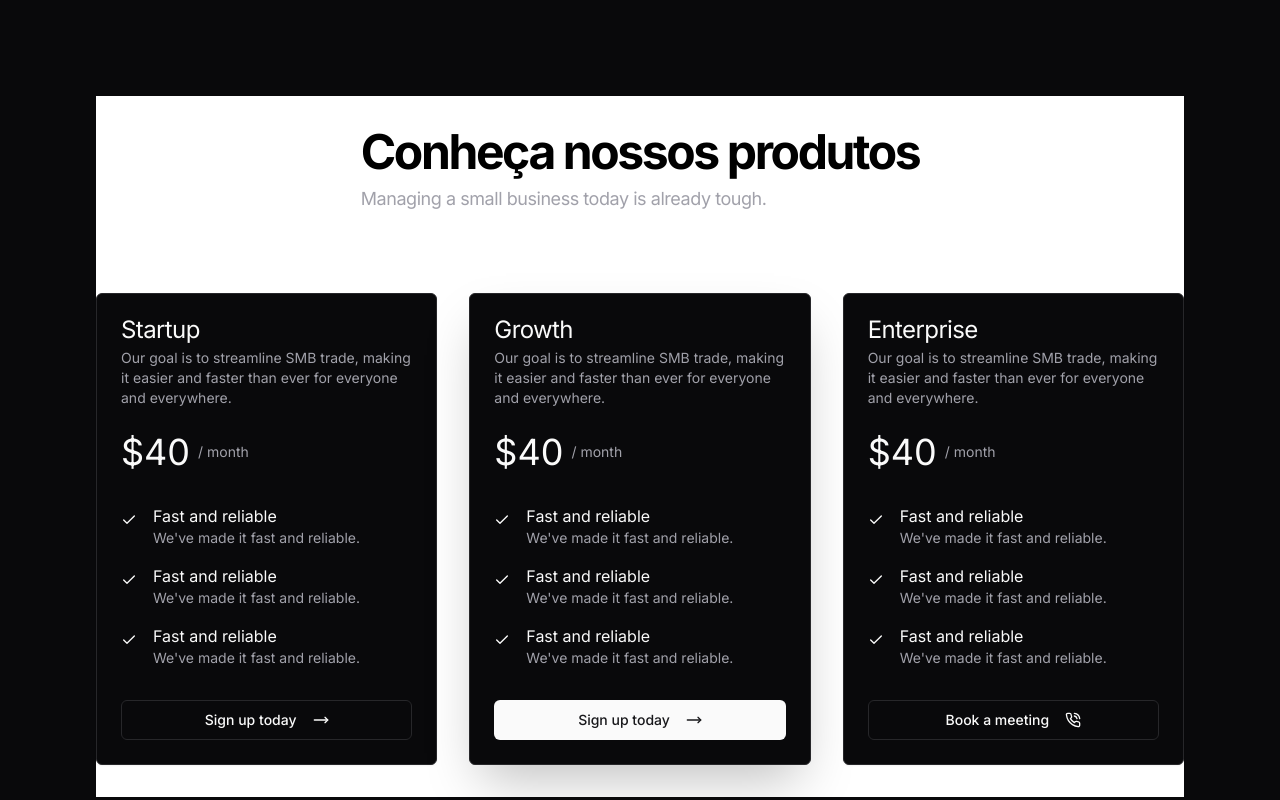
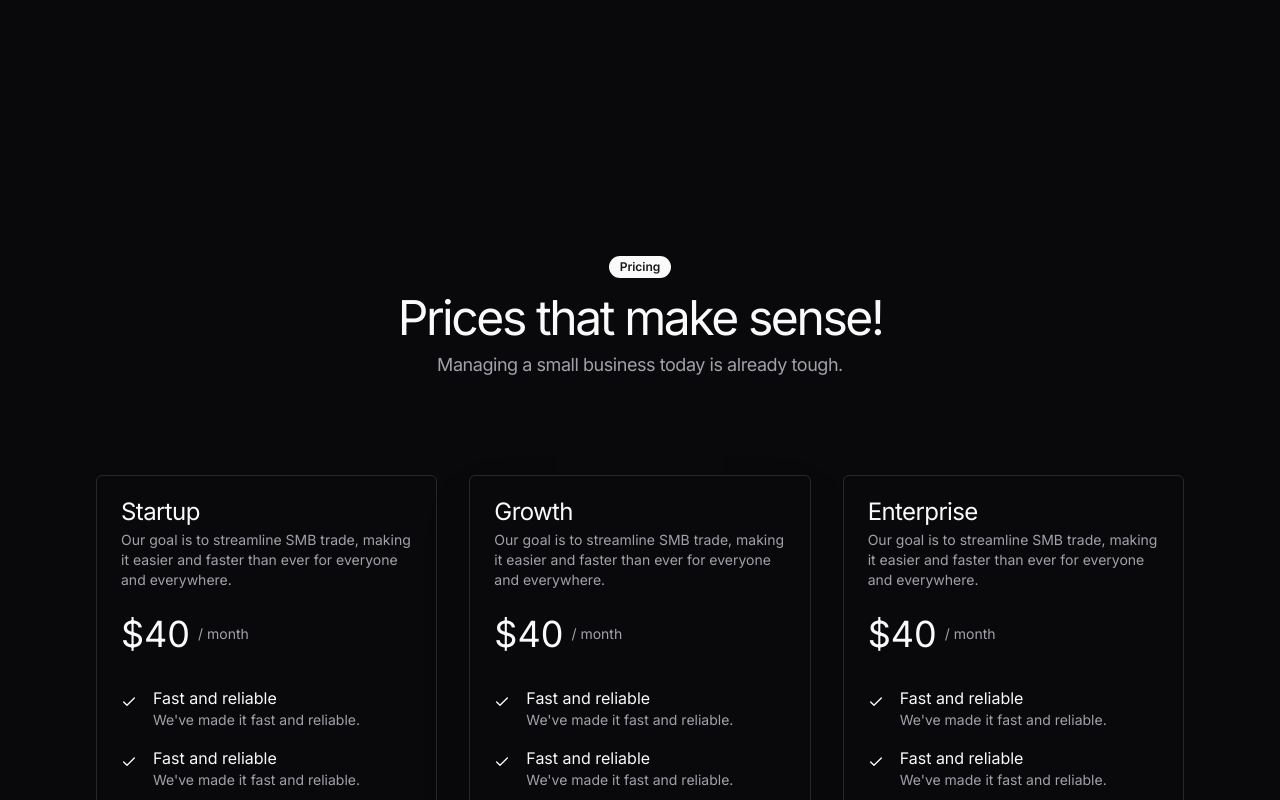
Before and after one commit to landinglabs/landing_page, a Next.js app: page /landingpages in a window 1280 px wide. Shown: the top 800 px of the page. Built offline with nearby package versions, Linux system fonts and the light colour scheme.

Commit message:
fix: remove feature from page

```diff
--- a/app/landingpages/page.tsx
+++ b/app/landingpages/page.tsx
@@ -4,7 +4,6 @@ import { Pricing } from "@/components/sections/pricing";
 export default function LandingPages() {
   return (
     <main className="flex min-h-screen flex-col items-center justify-between p-8 md:p-24 overflow-hidden">
-      <Features header="Landing Page" description="Tenha uma landing page para alavancar seu negócio" bulletpoints={[{ name: 'Design Personalizado', description: 'Alinhado à sua marca para maior engajamento.' }, { name: 'Otimização para Conversões', description: 'Transforme visitantes em leads qualificados.' }, { name: 'Integração de Marketing', description: 'Conecte-se facilmente às suas ferramentas de marketing.' }]} anchor={"landingpage"} />
       <Pricing></Pricing>
     </main>
   );
```
